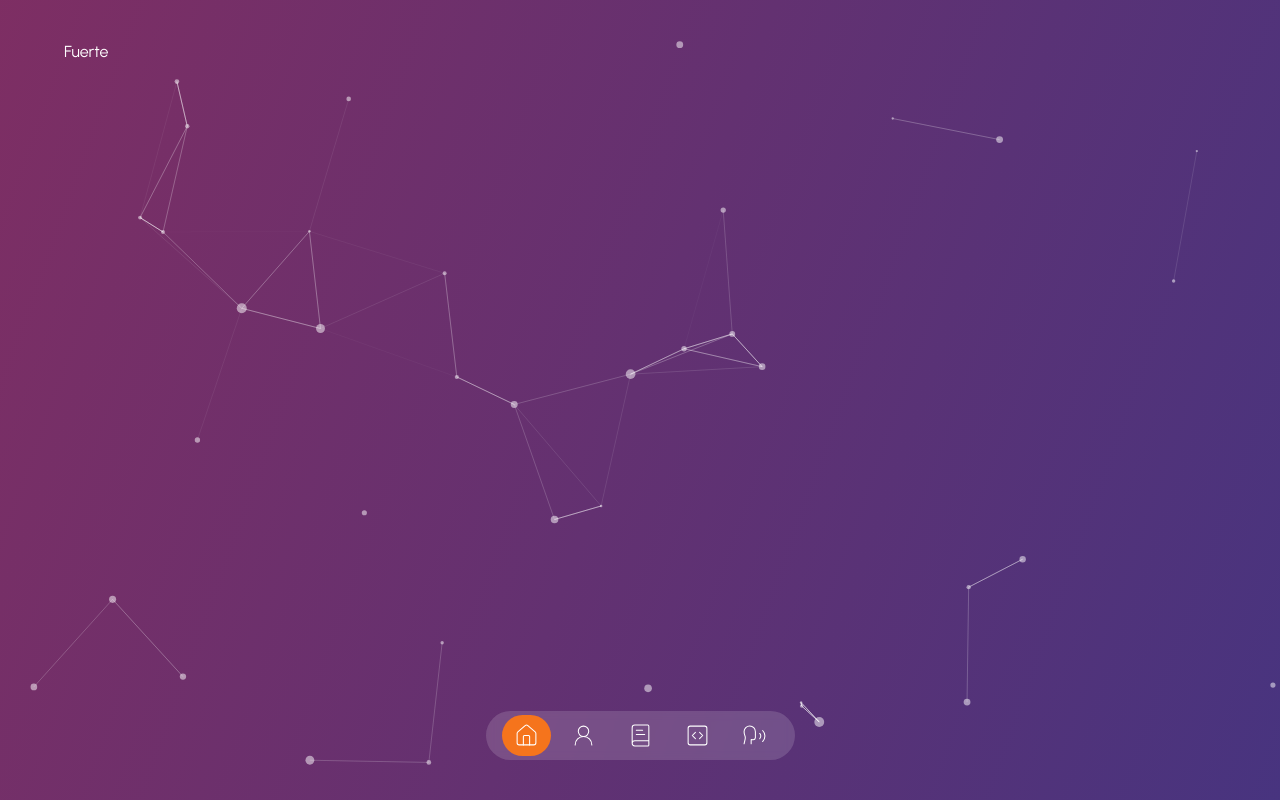
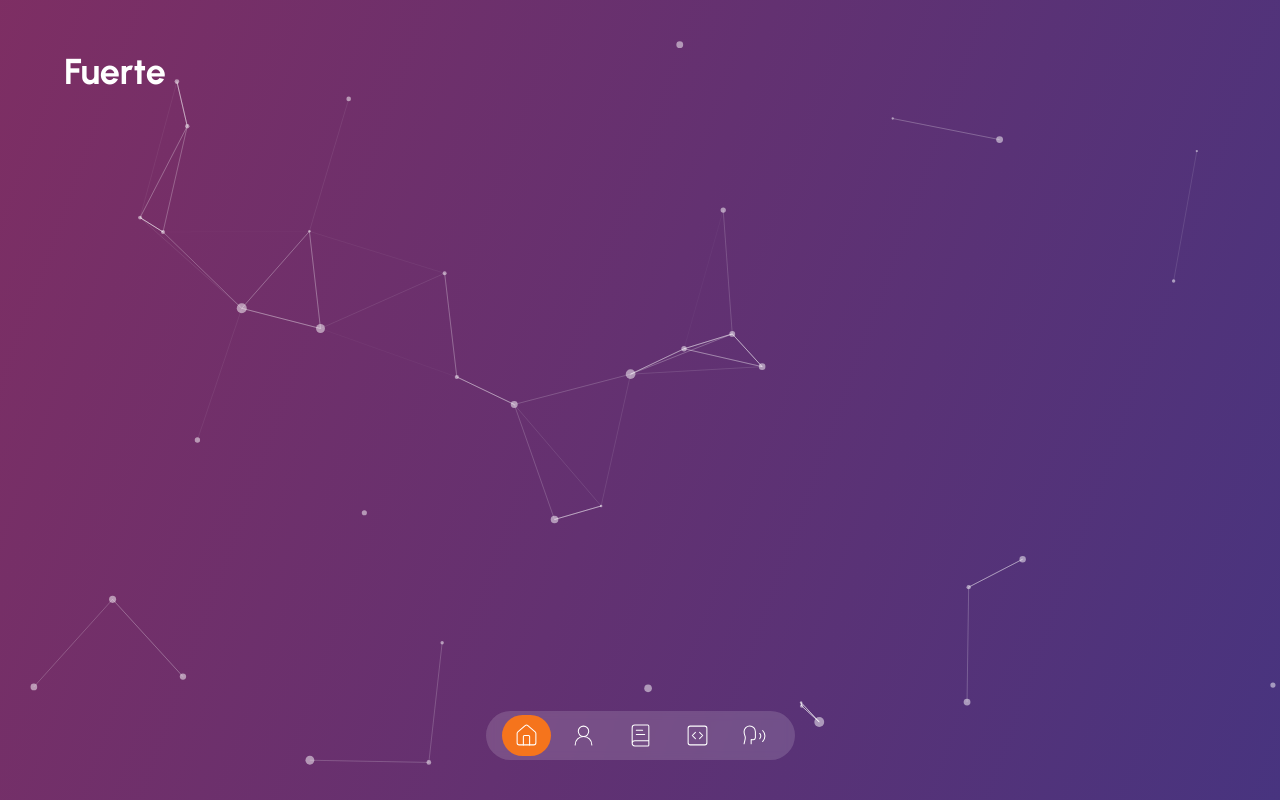
Before and after one commit to fantasyfuerte/portfolio-landing-page, a Next.js app: page / in a window 1280 px wide. Built offline with nearby package versions, Linux system fonts and the light colour scheme.

Commit message:
Update Header component to include a heading element for improved accessibility and styling

```diff
--- a/src/components/header.tsx
+++ b/src/components/header.tsx
@@ -9,7 +9,11 @@ function Header() {
     >
       <div>
         <div className="container justify-between max-w-6xl mx-auto md:flex">
-          <Link href="/">Fuerte</Link>
+          <Link href="/">
+            <h1 className="my-3 text-4xl font-bold text-center md:text-left">
+              Fuerte
+            </h1>
+          </Link>
         </div>
       </div>
     </MotionTransition>
```
